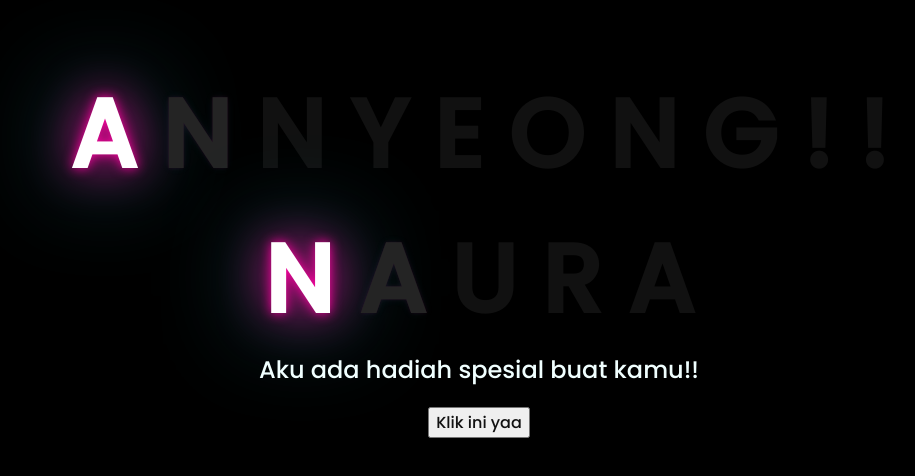
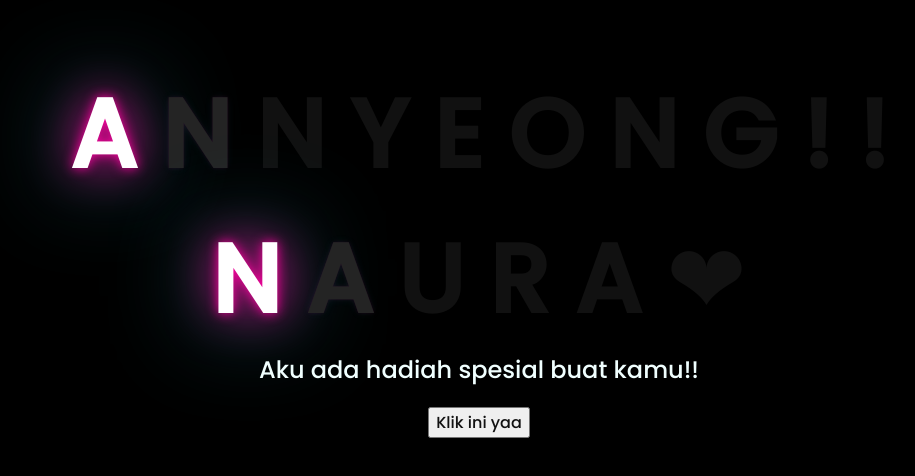
Before and after one commit to sapayass19/bunga-coding, a plain HTML site: page Index.html in a window 1280 px wide. Shown: the part 158-634 px from the top of the page, without its empty margins (169-1084 px from the left). Drawn offline with Linux system fonts and the light colour scheme.

Commit message:
Index.html

```diff
--- a/Index.html
+++ b/Index.html
@@ -30,6 +30,7 @@
         <span>U</span>
         <span>R</span>
         <span>A</span>
+        <span>❤</span>
 
     </div>
     <div class="description">
```
